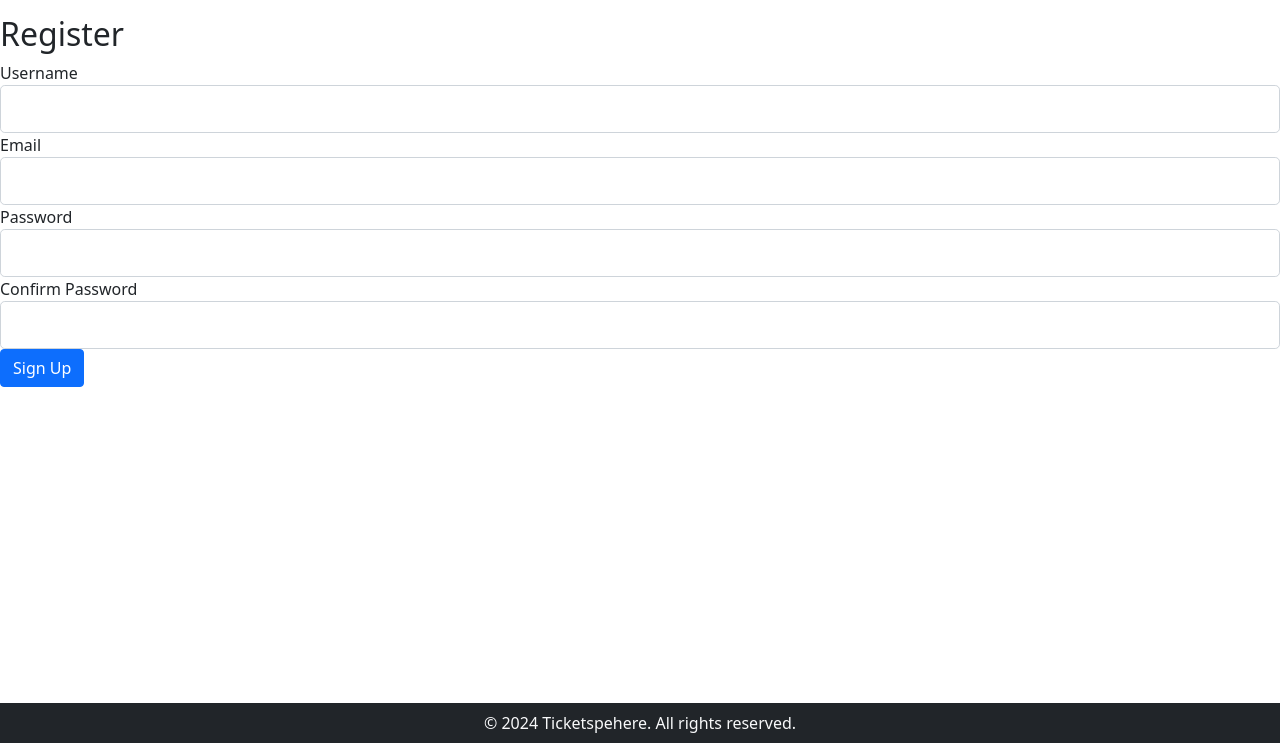
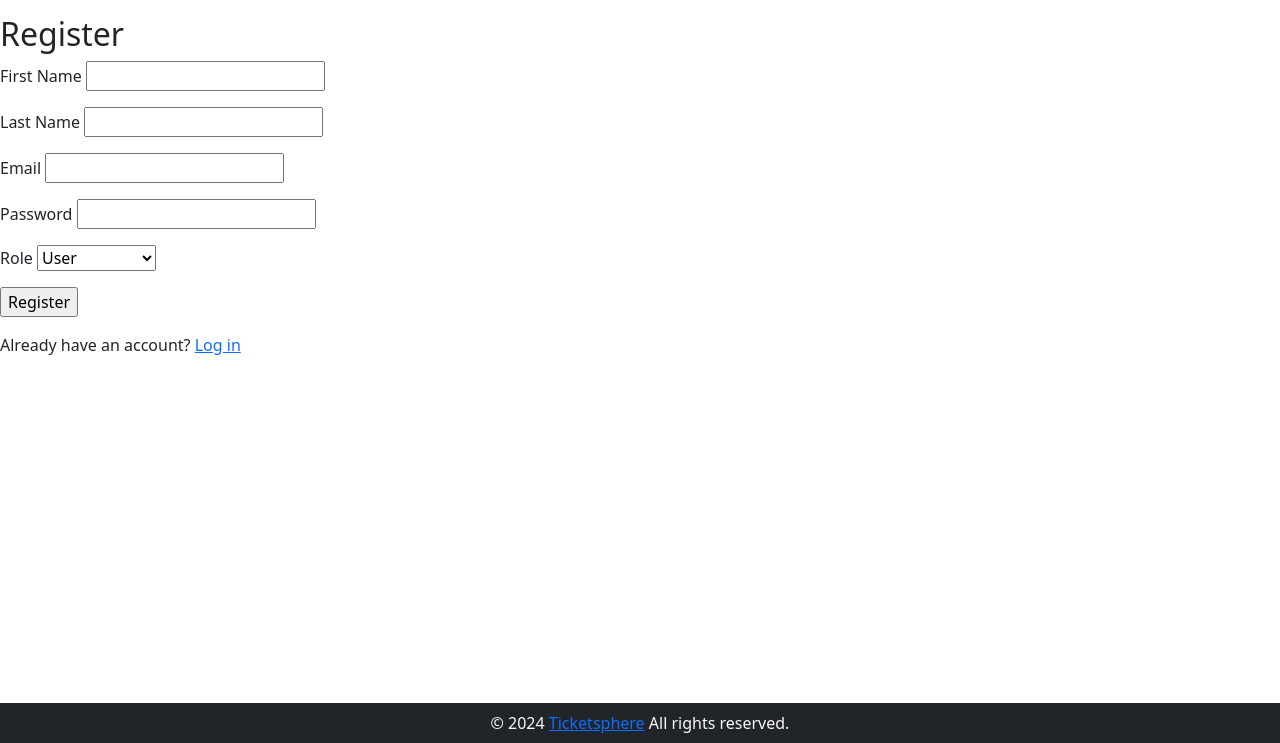
Before and after one commit to Levi-LMN/Ticketsphere, a Flask app: page /register in a window 1280 px wide. Shown: the part 57-800 px from the top of the page. Run offline with Flask 3, Linux system fonts and the light colour scheme.

Commit message:
rerun update

```diff
--- a/app.py
+++ b/app.py
@@ -1,133 +1,82 @@
 from flask import Flask, render_template, redirect, url_for, flash
+from flask_login import LoginManager, UserMixin, login_user, login_required, logout_user, current_user
 from flask_sqlalchemy import SQLAlchemy
+from flask_migrate import Migrate
 from flask_wtf import FlaskForm
 from wtforms import StringField, PasswordField, SubmitField
-from wtforms.validators import DataRequired, Email, EqualTo, Length
+from wtforms.validators import DataRequired, Length, Email
 from flask_bcrypt import Bcrypt
-from flask_login import LoginManager, UserMixin, login_user, login_required, logout_user, current_user
-from flask_migrate import Migrate  # Import Flask-Migrate
-from wtforms import BooleanField
-from flask_wtf import FlaskForm
-from wtforms import StringField, IntegerField, FloatField, SubmitField
-from wtforms.validators import DataRequired
-from flask import render_template, redirect, url_for, flash
-from datetime import datetime
 from wtforms import SelectField
-from flask import render_template, request
-from sqlalchemy.orm import joinedload
+from flask_mail import Mail, Message
+from datetime import datetime, timedelta
+import uuid
+from sqlalchemy.exc import IntegrityError
+from sqlalchemy import DateTime, func
+from flask import request
 
 app = Flask(__name__)
+
+app.config['MAIL_SERVER'] = 'smtp.gmail.com'
+app.config['MAIL_PORT'] = 587
+app.config['MAIL_USE_TLS'] = True
+app.config['MAIL_USE_SSL'] = False
+app.config['MAIL_USERNAME'] = 'retailsysx@gmail.com'
+app.config['MAIL_PASSWORD'] = 'qecs yhcc gkeq nlee'
+app.config['MAIL_DEFAULT_SENDER'] = 'retailsysx@gmail.com'
+app.config['MAIL_MAX_EMAILS'] = None
+app.config['MAIL_ASCII_ATTACHMENTS'] = False
+
+app.config['SECRET_KEY'] = '@#@$@#'
 app.config['SQLALCHEMY_DATABASE_URI'] = 'sqlite:///site.db'
-app.config['SECRET_KEY'] = 'your_secret_key'
 db = SQLAlchemy(app)
+migrate = Migrate(app, db)
 bcrypt = Bcrypt(app)
+mail = Mail(app)
 login_manager = LoginManager(app)
 login_manager.login_view = 'login'
-migrate = Migrate(app, db)  # Initialize Flask-Migrate
 
-class User(db.Model, UserMixin):
+
+class User(UserMixin, db.Model):
     id = db.Column(db.Integer, primary_key=True)
-    username = db.Column(db.String(50), unique=True, nullable=False)
+    first_name = db.Column(db.String(255), nullable=False)
+    last_name = db.Column(db.String(255), nullable=False)
     email = db.Column(db.String(120), unique=True, nullable=False)
     password = db.Column(db.String(60), nullable=False)
+    role = db.Column(db.String(20), nullable=False)
+    date_created = db.Column(DateTime(timezone=True), server_default=func.now())
+    token = db.Column(db.String(100), unique=True)
+    is_verified = db.Column(db.Boolean, default=False)
 
 
 class RegistrationForm(FlaskForm):
-    username = StringField('Username', validators=[DataRequired(), Length(min=2, max=20)])
+    first_name = StringField('First Name', validators=[DataRequired()])
+    last_name = StringField('Last Name', validators=[DataRequired()])
     email = StringField('Email', validators=[DataRequired(), Email()])
     password = PasswordField('Password', validators=[DataRequired()])
-    confirm_password = PasswordField('Confirm Password', validators=[DataRequired(), EqualTo('password')])
-    submit = SubmitField('Sign Up')
+    role = SelectField('Role', choices=[('user', 'User'), ('sacco_admin', 'Sacco Admin'), ('driver', 'Driver'),
+                                        ('admin', 'Admin')],
+                       validators=[DataRequired()])
+    submit = SubmitField('Register')
+
+
+# ... (remaining code)
 
 
 class LoginForm(FlaskForm):
     email = StringField('Email', validators=[DataRequired(), Email()])
     password = PasswordField('Password', validators=[DataRequired()])
-    remember = BooleanField('Remember Me')
     submit = SubmitField('Login')
 
-class Sacco(db.Model):
-    id = db.Column(db.Integer, primary_key=True)
-    name = db.Column(db.String(100), nullable=False)
-    description = db.Column(db.String(255))
-    contact_info = db.Column(db.String(100))
 
-    # Define the bidirectional relationship with Vehicle
-    vehicles = db.relationship('Vehicle', back_populates='sacco', lazy=True)
+# Create the database tables
+with app.app_context():
+    db.create_all()
 
-
-class Vehicle(db.Model):
-    id = db.Column(db.Integer, primary_key=True)
-    name = db.Column(db.String(100), nullable=False)
-    capacity = db.Column(db.Integer, nullable=False)
-    type = db.Column(db.String(50), nullable=False)
-    sacco_id = db.Column(db.Integer, db.ForeignKey('sacco.id'), nullable=False)
-    route_id = db.Column(db.Integer, db.ForeignKey('route.id'), nullable=False)
-
-    # Define the backref for Ticket relationship
-    tickets = db.relationship('Ticket', backref='vehicle', lazy=True)
-
-    # Define the backref for Route relationship
-    route = db.relationship('Route', backref='vehicles', lazy=True)
-
-    # Define the bidirectional relationship with Sacco
-    sacco = db.relationship('Sacco', back_populates='vehicles', lazy=True)
-
-
-class Route(db.Model):
-    id = db.Column(db.Integer, primary_key=True)
-    origin = db.Column(db.String(100), nullable=False)
-    destination = db.Column(db.String(100), nullable=False)
-    distance = db.Column(db.Float, nullable=False)
-    duration = db.Column(db.String(50), nullable=False)
-    tickets = db.relationship('Ticket', backref='route', lazy=True)
-
-class Ticket(db.Model):
-    id = db.Column(db.Integer, primary_key=True)
-    user_id = db.Column(db.Integer, nullable=False)
-    vehicle_id = db.Column(db.Integer, db.ForeignKey('vehicle.id'), nullable=False)
-    route_id = db.Column(db.Integer, db.ForeignKey('route.id'), nullable=False)
-    booking_date = db.Column(db.DateTime, nullable=False, default=datetime.utcnow)
-    departure_date = db.Column(db.DateTime, nullable=False)
-    fare = db.Column(db.Float, nullable=False)
-    # Add more ticket attributes as needed
-
-# Create a form for adding a new Sacco
-class SaccoForm(FlaskForm):
-    name = StringField('Sacco Name', validators=[DataRequired()])
-    description = StringField('Description')
-    contact_info = StringField('Contact Information')
-    submit = SubmitField('Add Sacco')
-
-# Create a form for adding a new Vehicle
-# ...
-
-class VehicleForm(FlaskForm):
-    name = StringField('Vehicle Name', validators=[DataRequired()])
-    capacity = IntegerField('Capacity', validators=[DataRequired()])
-    type = StringField('Vehicle Type', validators=[DataRequired()])
-    sacco_id = SelectField('Sacco', coerce=int, validators=[DataRequired()], choices=[])  # Existing Sacco field
-    route_id = SelectField('Route', coerce=int, validators=[DataRequired()])  # New Route field
-    submit = SubmitField('Add Vehicle')
-
-# ...
-
-# Create a form for adding a new Route
-class RouteForm(FlaskForm):
-    origin = StringField('Origin', validators=[DataRequired()])
-    destination = StringField('Destination', validators=[DataRequired()])
-    distance = FloatField('Distance', validators=[DataRequired()])
-    duration = StringField('Duration', validators=[DataRequired()])
-    submit = SubmitField('Add Route')
-
-class RouteSearchForm(FlaskForm):
-    origin = SelectField('Origin', choices=[], coerce=int)
-    destination = SelectField('Destination', choices=[], coerce=int)
-    submit = SubmitField('Search')
 
 @login_manager.user_loader
 def load_user(user_id):
     return User.query.get(int(user_id))
+
 
 # Define a custom 404 error handler
 @app.errorhandler(404)
@@ -136,43 +85,105 @@ def page_not_found(error):
 
 
 @app.route('/')
+@login_required
 def home():
-    return render_template('index.html')
+    if current_user.role == 'user':
+        return redirect(url_for('user_dashboard'))
+    elif current_user.role == 'sacco_admin':
+        return redirect(url_for('sacco_admin_dashboard'))
+    elif current_user.role == 'driver':
+        return redirect(url_for('driver_dashboard'))
+    elif current_user.role == 'admin':
+        return redirect(url_for('admin_dashboard'))
+    else:
+        flash('Invalid user role', 'danger')
+        return redirect(url_for('logout'))
+
 
 
 @app.route('/register', methods=['GET', 'POST'])
 def register():
     form = RegistrationForm()
+
     if form.validate_on_submit():
+        # Check if the email already exists in the database
+        existing_user = User.query.filter_by(email=form.email.data).first()
+
+        if existing_user:
+            flash('Email address is already registered. Please use a different email.', 'danger')
+            return redirect(url_for('register'))
+
+        # If email doesn't exist, proceed with registration
         hashed_password = bcrypt.generate_password_hash(form.password.data).decode('utf-8')
-        user = User(username=form.username.data, email=form.email.data, password=hashed_password)
-        db.session.add(user)
+        user = User(
+            first_name=form.first_name.data,
+            last_name=form.last_name.data,
+            email=form.email.data,
+            password=hashed_password,
+            role=form.role.data,
+            token=str(uuid.uuid4())  # Generate a new token for verification
+        )
+
         try:
+            db.session.add(user)
             db.session.commit()
-            flash('Your account has been created! You can now log in.', 'success')
+            send_verification_email(user)
+            flash('Your account has been created! Please check your email for verification.', 'success')
             return redirect(url_for('login'))
-        except IntegrityError:
-            db.session.rollback()  # Rollback the transaction to avoid leaving the database in an inconsistent state
-            flash('Username or email already exists. Please choose a different one.', 'danger')
+        except IntegrityError as e:
+            db.session.rollback()
+            flash('An error occurred during registration. Please try again.', 'danger')
+            return redirect(url_for('register'))
+
     return render_template('register.html', form=form)
+
+
+
+
+def send_verification_email(user):
+    token = user.token
+    subject = 'Verify Your Email'
+    body = f'Thank you for registering! Please click the following link to verify your email: {url_for("verify", token=token, _external=True)}'
+
+    msg = Message(subject, recipients=[user.email], body=body)
+    mail.send(msg)
+
+
+
+@app.route('/verify/<token>')
+def verify(token):
+    user = User.query.filter_by(token=token).first()
+
+    if user:
+        # Check if the verification link is not expired (you can adjust the duration)
+        if datetime.utcnow() - user.date_created < timedelta(hours=24):
+            # Mark the user as verified
+            user.is_verified = True
+            user.token = None
+            db.session.commit()
+            flash('Your email has been verified! You can now log in.', 'success')
+            return redirect(url_for('login'))
+        else:
+            flash('The verification link has expired. Please register again.', 'danger')
+            return redirect(url_for('register'))
+    else:
+        flash('Invalid verification link. Please register again.', 'danger')
+        return redirect(url_for('register'))
+
 
 @app.route('/login', methods=['GET', 'POST'])
 def login():
     form = LoginForm()
+
     if form.validate_on_submit():
         user = User.query.filter_by(email=form.email.data).first()
-        if user:
-            print(f"User found: {user.username}")
-            if bcrypt.check_password_hash(user.password, form.password.data):
-                login_user(user, remember=form.remember.data)
-                flash('Login successful!', 'success')
-                return redirect(url_for('home'))
-            else:
-                print("Password does not match.")
-                flash('Login unsuccessful. Please check your email and password.', 'danger')
+
+        if user and bcrypt.check_password_hash(user.password, form.password.data):
+            login_user(user)
+            flash('Login successful!', 'success')
+            return redirect(url_for('home'))
         else:
-            print("User not found.")
-            flash('Login unsuccessful. User not found.', 'danger')
+            flash('Login unsuccessful. Please check your email and password.', 'danger')
 
     return render_template('login.html', form=form)
 
@@ -184,176 +195,68 @@ def logout():
     flash('You have been logged out.', 'success')
     return redirect(url_for('home'))
 
-@app.route('/user/profile')
-@login_required  # Ensure that only logged-in users can access their profile
-def user_profile():
-    return render_template('user_profile.html', user=current_user)
 
-# Add new routes to handle form submissions
-@app.route('/add_sacco', methods=['GET', 'POST'])
-def add_sacco():
-    form = SaccoForm()
-    if form.validate_on_submit():
-        sacco = Sacco(name=form.name.data, description=form.description.data, contact_info=form.contact_info.data)
-        db.session.add(sacco)
-        db.session.commit()
-        flash('Sacco added successfully!', 'success')
+@app.route('/profile')
+@login_required
+def profile():
+    return render_template('profile.html', user=current_user)
+
+@app.route('/user-dashboard')
+@login_required
+def user_dashboard():
+    return render_template('user_dashboard.html', user=current_user)
+
+@app.route('/sacco-admin-dashboard')
+@login_required
+def sacco_admin_dashboard():
+    return render_template('sacco_admin_dashboard.html', user=current_user)
+
+@app.route('/driver-dashboard')
+@login_required
+def driver_dashboard():
+    return render_template('driver_dashboard.html', user=current_user)
+
+@app.route('/admin-dashboard')
+@login_required
+def admin_dashboard():
+    return render_template('admin_dashboard.html', user=current_user)
+
+# Add this route to your Flask app
+@app.route('/user-management')
+@login_required
+def user_management():
+    if current_user.role == 'admin':
+        # Fetch all users from the database
+        all_users = User.query.all()
+        return render_template('admin/user_management.html', users=all_users, user=current_user)
+    else:
+        flash('Access denied. You are not authorized to view this page.', 'danger')
         return redirect(url_for('home'))
-    return render_template('admin/add_sacco.html', form=form)
+
+# Add this route to your Flask app
+@app.route('/change-role/<int:user_id>', methods=['GET', 'POST'])
+@login_required
+def change_role(user_id):
+    if current_user.role == 'admin':
+        user = User.query.get(user_id)
+
+        if user:
+            if request.method == 'POST':
+                new_role = request.form.get('new_role')
+                user.role = new_role
+                db.session.commit()
+                flash(f'User role changed to {new_role} successfully!', 'success')
+                return redirect(url_for('user_management'))
+
+            return render_template('admin/change_role.html', user=user, user_roles=['user', 'sacco_admin', 'driver', 'admin'])
+        else:
+            flash('User not found.', 'danger')
+            return redirect(url_for('user_management'))
+    else:
+        flash('Access denied. You are not authorized to perform this action.', 'danger')
+        return redirect(url_for('home'))
 
 
-# ...
-
-# ...
-
-@app.route('/add_vehicle', methods=['GET', 'POST'])
-def add_vehicle():
-    form = VehicleForm()
-
-    # Populate choices dynamically with existing Saccos and Routes
-    form.sacco_id.choices = [(sacco.id, sacco.name) for sacco in Sacco.query.all()]
-    form.route_id.choices = [(route.id, f"{route.origin} to {route.destination}") for route in Route.query.all()]
-
-    if form.validate_on_submit():
-        sacco_id = form.sacco_id.data
-        sacco = Sacco.query.get(sacco_id)
-
-        # Convert the route_id to an integer
-        route_id = int(form.route_id.data)
-        route = Route.query.get(route_id)
-
-        if sacco and route:
-            vehicle = Vehicle(
-                name=form.name.data,
-                capacity=form.capacity.data,
-                type=form.type.data,
-                sacco_id=sacco_id,
-                route_id=route_id
-            )
-            db.session.add(vehicle)
-            db.session.commit()
-            flash('Vehicle added successfully!', 'success')
-            return redirect(url_for('home'))
-        else:
-            flash('Sacco or Route not found. Please select valid Sacco and Route.', 'danger')
-
-    return render_template('admin/add_vehicle.html', form=form)
-
-# ...
-
-# ...
-
-# ...
-
-# ...
-
-# Add new routes to handle form submissions
-@app.route('/add_route', methods=['GET', 'POST'])
-def add_route():
-    form = RouteForm()
-
-    if form.validate_on_submit():
-        route = Route(
-            origin=form.origin.data,
-            destination=form.destination.data,
-            distance=form.distance.data,
-            duration=form.duration.data
-        )
-
-        try:
-            db.session.add(route)
-            db.session.commit()
-            flash('Route added successfully!', 'success')
-            return redirect(url_for('home'))
-        except Exception as e:
-            db.session.rollback()
-            print(f"Error committing to the database: {e}")
-            flash('An error occurred while adding the route. Please try again.', 'danger')
-    else:
-        print(form.errors)  # Print form validation errors for debugging
-
-    return render_template('admin/add_route.html', form=form)
-
-# ...
-
-@app.route('/routes')
-def view_routes():
-    routes = Route.query.all()
-    return render_template('admin/view_routes.html', routes=routes)
-
-# ...
-
-@app.route('/vehicles')
-def view_vehicles():
-    vehicles = Vehicle.query.all()
-    saccos = Sacco.query.all()
-    return render_template('admin/view_vehicles.html', vehicles=vehicles, saccos=saccos)
-
-@app.route('/vehicles/<int:sacco_id>')
-def view_vehicles_by_sacco(sacco_id):
-    sacco = Sacco.query.get_or_404(sacco_id)
-    vehicles = Vehicle.query.filter_by(sacco_id=sacco_id).all()
-    saccos = Sacco.query.all()
-    return render_template('admin/view_vehicles.html', vehicles=vehicles, saccos=saccos, selected_sacco=sacco)
-
-@app.route('/route_list')
-def route_list():
-    routes = Route.query.options(joinedload(Route.vehicles).joinedload(Vehicle.sacco)).all()
-    return render_template('route_list.html', routes=routes)
-
-@app.route('/find_route', methods=['GET', 'POST'])
-def find_route():
-    all_routes = Route.query.all()
-
-    if request.method == 'POST':
-        origin = request.form.get('origin')
-        destination = request.form.get('destination')
-
-        # Print debug information
-        print(f"Selected Origin: {origin}, Destination: {destination}")
-
-        # Perform the filtering based on the selected origin and destination
-        if origin and destination:
-            routes = Route.query.filter_by(origin=origin, destination=destination).all()
-        else:
-            routes = all_routes
-    else:
-        routes = all_routes
-        origin = ''  # Set default values when loading the page
-        destination = ''  # Set default values when loading the page
-
-    return render_template('find_route.html', routes=routes, all_routes=all_routes, origin=origin, destination=destination)
-
-@app.route('/route/<int:route_id>')
-def route_detail(route_id):
-    route = Route.query.get_or_404(route_id)
-    vehicles = Vehicle.query.filter_by(route_id=route_id).all()
-    return render_template('route_detail.html', route=route, vehicles=vehicles)
-
-@app.route('/search_routes', methods=['GET', 'POST'])
-def search_routes():
-    form = RouteSearchForm()
-
-    # Populate choices for origin and destination from existing routes
-    form.origin.choices = [(route.id, route.origin) for route in Route.query.all()]
-    form.destination.choices = [(route.id, route.destination) for route in Route.query.all()]
-
-    if request.method == 'POST' and form.validate_on_submit():
-        origin_route = Route.query.get(form.origin.data)
-        destination_route = Route.query.get(form.destination.data)
-
-        # Perform the search based on the selected origin and destination routes
-        # You may want to adjust this query based on your specific requirements
-        routes = Route.query.filter_by(origin=origin_route.origin, destination=destination_route.destination).all()
-    else:
-        # If it's a GET request or form not submitted, display all routes
-        routes = Route.query.all()
-
-    return render_template('search_routes.html', form=form, routes=routes)
 
 if __name__ == '__main__':
-    # Create all tables before running the app
-    with app.app_context():
-        db.create_all()
-
     app.run(debug=True)
--- a/templates/base.html
+++ b/templates/base.html
@@ -21,7 +21,7 @@
                 <div class="collapse navbar-collapse" id="navbarSupportedContent">
                     <ul class="navbar-nav mx-auto mb-2 mb-lg-0">
                         <li class="nav-item">
-                            <a class="nav-link active" aria-current="page" href="#">Home</a>
+                            <a class="nav-link active" aria-current="page" href="{{ url_for('home') }}">Home</a>
                         </li>
                         <li class="nav-item">
                             <a class="nav-link" href="#">About us</a>
@@ -39,14 +39,14 @@
                        <li class="nav-item dropdown">
                         <a class="nav-link dropdown-toggle" href="#" id="navbarDropdown" role="button" data-bs-toggle="dropdown" aria-expanded="false">
                             {% if current_user.is_authenticated %}
-                                {{ current_user.username }}
+                                {{ current_user.first_name }}'s Account
                             {% else %}
                                 User Account
                             {% endif %}
                         </a>
                         <ul class="dropdown-menu" aria-labelledby="navbarDropdown">
                             {% if current_user.is_authenticated %}
-                                <li><a class="dropdown-item" href="{{ url_for('user_profile') }}">User Profile</a></li>
+                                <li><a class="dropdown-item" href="{{ url_for('profile') }}">User Profile</a></li>
                                 <li><a class="dropdown-item" href="{{ url_for('logout') }}">Logout</a></li>
                             {% else %}
                                 <li><a class="dropdown-item" href="{{ url_for('login') }}">Login</a></li>
@@ -96,7 +96,7 @@
 
         <div class="container text-center">
 
-            <span>&copy; 2024 Ticketspehere. All rights reserved.</span>
+            <span>&copy; 2024 <a href="https://github.com/Levi-LMN/Ticketsphere">Ticketsphere</a> All rights reserved. </span>
         </div>
     </footer>
 {% endblock %}
--- a/templates/register.html
+++ b/templates/register.html
@@ -1,26 +1,18 @@
 <!-- templates/register.html -->
-{% extends 'base.html' %}
+{% extends "base.html" %}
+
+{% block title %}Register - My Flask App{% endblock %}
 
 {% block content %}
-<h2>Register</h2>
-<form method="POST" action="{{ url_for('register') }}">
-    {{ form.hidden_tag() }}
-    <div class="form-group">
-        {{ form.username.label(class="form-control-label") }}
-        {{ form.username(class="form-control form-control-lg") }}
-    </div>
-    <div class="form-group">
-        {{ form.email.label(class="form-control-label") }}
-        {{ form.email(class="form-control form-control-lg") }}
-    </div>
-    <div class="form-group">
-        {{ form.password.label(class="form-control-label") }}
-        {{ form.password(class="form-control form-control-lg") }}
-    </div>
-    <div class="form-group">
-        {{ form.confirm_password.label(class="form-control-label") }}
-        {{ form.confirm_password(class="form-control form-control-lg") }}
-    </div>
-    <button type="submit" class="btn btn-primary">Sign Up</button>
-</form>
+    <h2>Register</h2>
+    <form method="post" action="{{ url_for('register') }}">
+        {{ form.hidden_tag() }}
+        <p>{{ form.first_name.label }} {{ form.first_name() }}</p>
+        <p>{{ form.last_name.label }} {{ form.last_name() }}</p>
+        <p>{{ form.email.label }} {{ form.email() }}</p>
+        <p>{{ form.password.label }} {{ form.password() }}</p>
+        <p>{{ form.role.label }} {{ form.role() }}</p>
+        <p>{{ form.submit() }}</p>
+    </form>
+    <p>Already have an account? <a href="{{ url_for('login') }}">Log in</a></p>
 {% endblock %}
```
Also changed, not shown: templates/admin/change_role.html (added, +19 -0 lines), templates/admin/user_management.html (added, +35 -0 lines), templates/admin_dashboard.html (added, +12 -0 lines), templates/driver_dashboard.html (added, +10 -0 lines), templates/index.html (deleted, +0 -32 lines), templates/login.html (+11 -30 lines), templates/profile.html (added, +16 -0 lines), templates/sacco_admin_dashboard.html (added, +10 -0 lines), templates/user_dashboard.html (added, +17 -0 lines), templates/verify_email.html (added, +15 -0 lines), instance/site.db.
